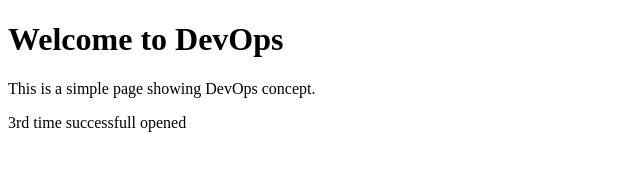
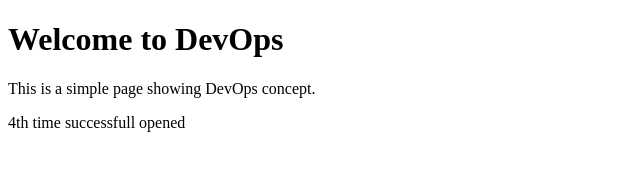
Before and after one commit to Deepakdeepss/deepss_project, a plain HTML site: page index.html in a window 1280 px wide. Shown: the full height of the page, 0-640 px from the left. Drawn offline with Linux system fonts and the light colour scheme.

Commit message:
fourth commit

```diff
--- a/index.html
+++ b/index.html
@@ -8,6 +8,6 @@
 <body>
     <h1>Welcome to DevOps</h1>
     <p>This is a simple page showing DevOps concept.</p>
-    <p>3rd time successfull opened </p>
+    <p>4th time successfull opened </p>
 </body>
 </html>
```
